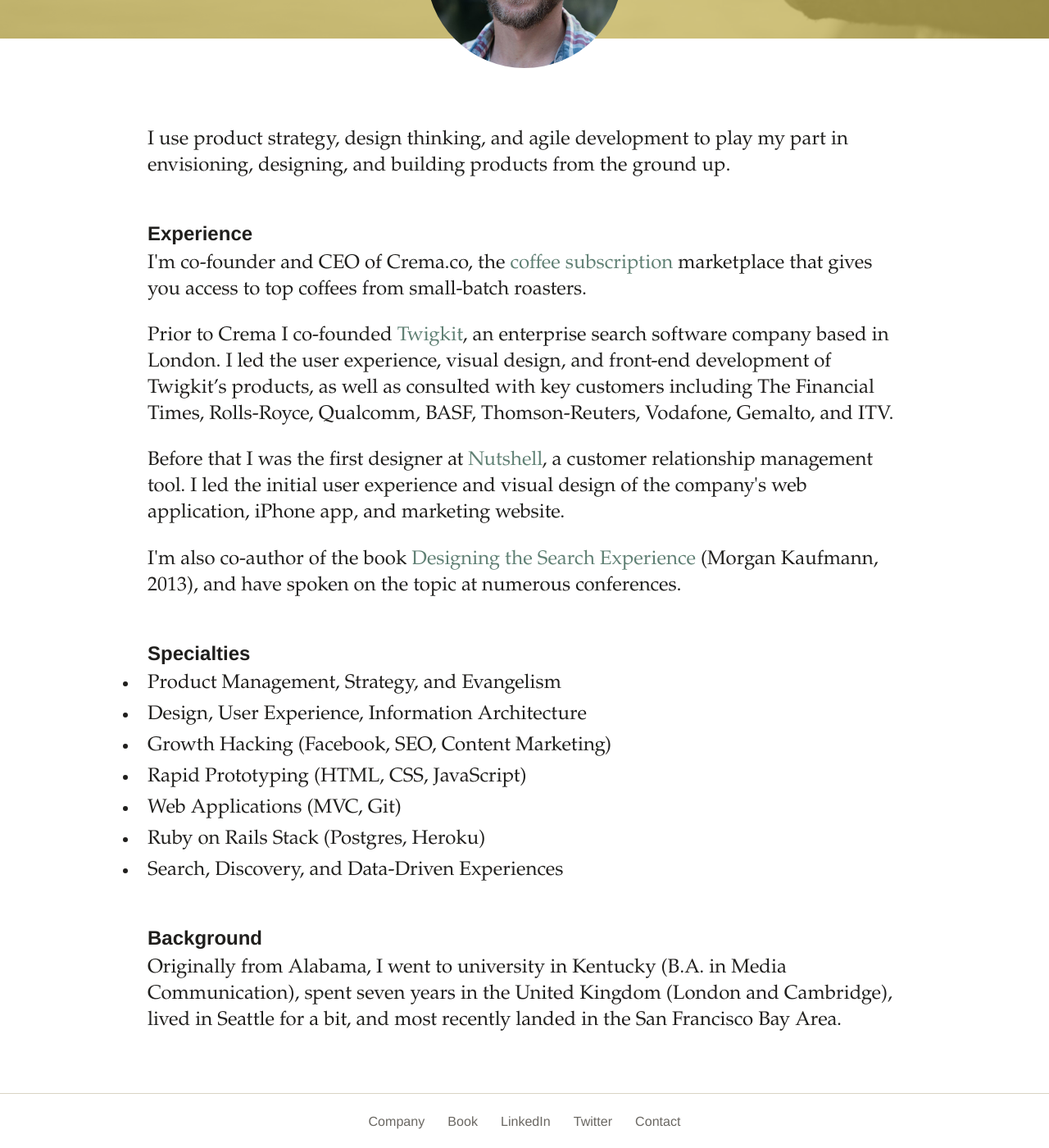
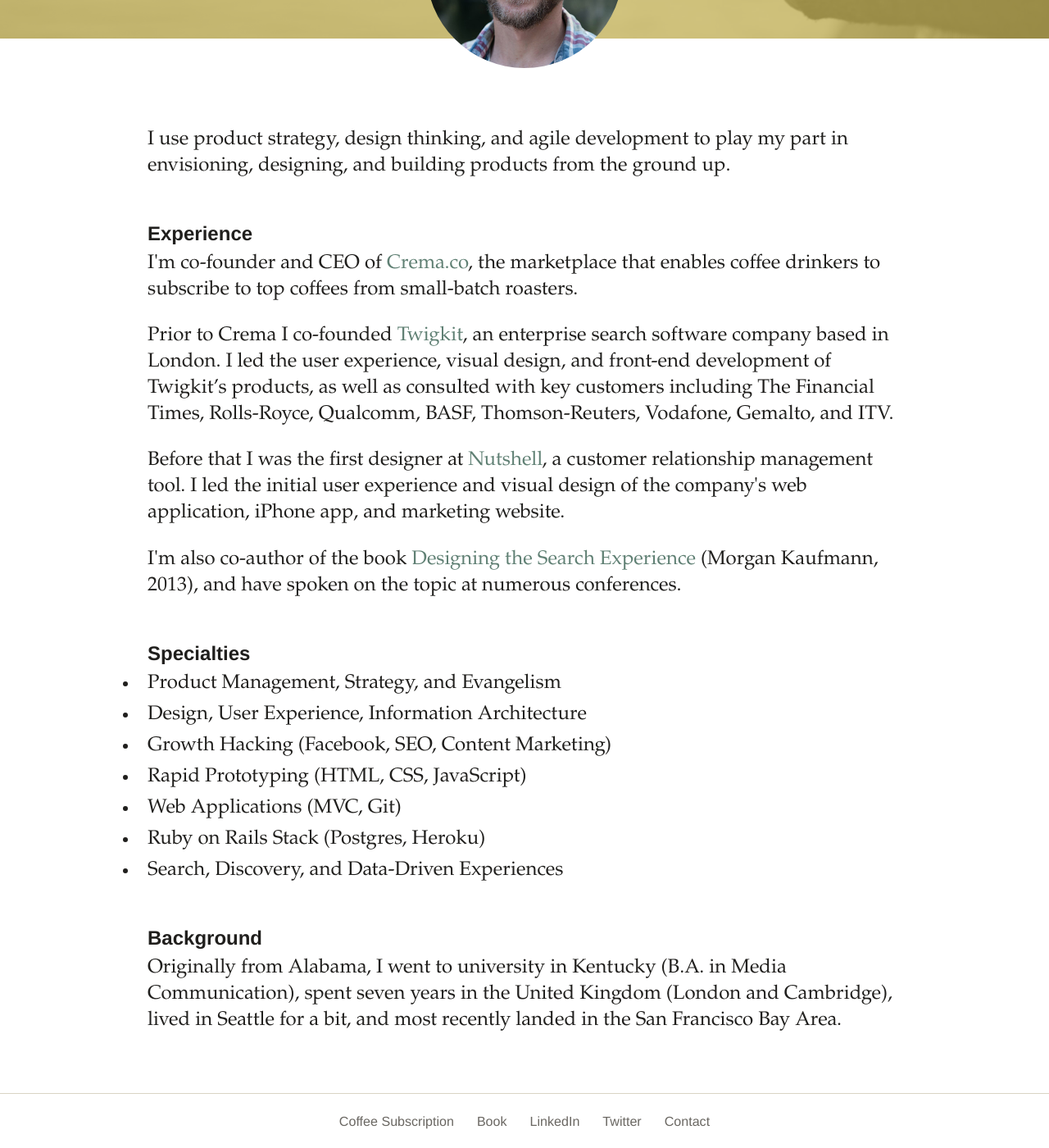
Before and after one commit to SeriouslyInc/tylertate, a Jekyll site: the page built from about.html, in a window 1280 px wide and 1400 px high, scrolled down 271 px. Shown: the whole window at 82% size. Built offline with Jekyll 4.4.1, drawn with Linux system fonts in a browser that asks for light colours.

Commit message:
Adding "coffee subscription" text to footer.

```diff
--- a/_layouts/general.html
+++ b/_layouts/general.html
@@ -48,7 +48,7 @@
 		<nav class="site-nav">
 			<ul>
 				<li class="site-nav-item">
-					<a href="http://crema.co/" title="My Company: Crema.co">Company</a>
+					<a href="http://crema.co/" title="My Company: Crema.co">Coffee Subscription</a>
 				</li>
 				<li class="site-nav-item">
 					<a href="http://designingthesearchexperience.com/" title="My Book: Designing the Search Experience">Book</a>
--- a/about.html
+++ b/about.html
@@ -19,7 +19,7 @@ bodyId: about
 
 			<h3>Experience</h3>
 
-			<p>I'm co-founder and CEO of Crema.co, the <a href="https://crema.co">coffee subscription</a> marketplace that gives you access to top coffees from small-batch roasters.</p>
+			<p>I'm co-founder and CEO of <a href="https://crema.co">Crema.co</a>, the marketplace that enables coffee drinkers to subscribe to top coffees from small-batch roasters.</p>
 
 			<p>Prior to Crema I co-founded <a href="/works/2014/01/01/twigkit-user-interface-components.html">Twigkit</a>, an enterprise search software company based in London. I led the user experience, visual design, and front-end development of Twigkit’s products, as well as consulted with key customers including The Financial Times, Rolls-Royce, Qualcomm, BASF, Thomson-Reuters, Vodafone, Gemalto, and ITV.</p>
 
```
